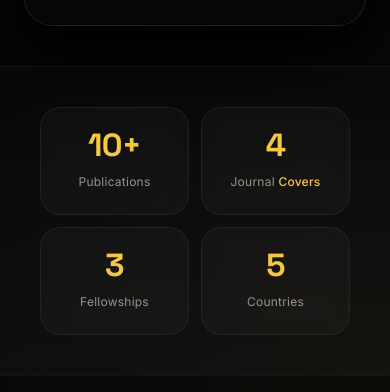
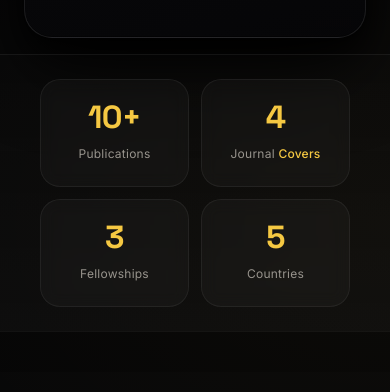
Before and after one commit to arman-rashid/arman-rashid.github.io, a plain HTML site: page index.html in a window 390 px wide. Shown: the part 3670-4062 px from the top of the page. Drawn offline with Linux system fonts and the light colour scheme; animation ran at ten frames a second.

Commit message:
Update index.html

```diff
--- a/index.html
+++ b/index.html
@@ -728,11 +728,14 @@
             color: #f5c842;
             font-weight: 500;
         }
+
+        /* — MORE GAP BEFORE SKILL PILLS — */
         .skill-pills {
             display: flex;
             flex-wrap: wrap;
             gap: 8px;
-            margin: 16px 0 20px;
+            margin: 28px 0 20px;
+            /* increased top margin from 16px → 28px */
         }
         .skill-pill {
             background: rgba(255, 255, 255, 0.04);
@@ -748,15 +751,17 @@
             color: #fff;
         }
 
-        /* --- FULL-WIDTH STATS --- */
+        /* --- FULL-WIDTH STATS — TIGHTER SPACING --- */
         .stats-fullwidth {
             width: 100vw;
             margin-left: calc(-50vw + 50%);
-            padding: 50px 24px;
+            padding: 20px 24px;
+            /* reduced from 50px → 20px */
             background: linear-gradient(180deg, rgba(255, 255, 255, 0.01), rgba(255, 255, 255, 0.03));
             border-top: 1px solid rgba(255, 255, 255, 0.04);
             border-bottom: 1px solid rgba(255, 255, 255, 0.04);
-            margin-top: 40px;
+            margin-top: 16px;
+            /* reduced from 40px → 16px */
         }
         .stats-fullwidth .container {
             max-width: 1400px;
@@ -828,7 +833,8 @@
         }
         @media (max-width: 820px) {
             .stats-fullwidth {
-                padding: 40px 16px;
+                padding: 24px 16px;
+                /* slightly reduced on mobile */
                 margin-left: 0;
                 width: 100%;
             }
@@ -838,15 +844,15 @@
             }
             .stat-card .number {
                 font-size: 2.4rem;
+            }
+            .stat-card {
+                padding: 20px 12px;
             }
         }
         @media (max-width: 480px) {
             .about-stats {
                 grid-template-columns: 1fr 1fr;
                 gap: 12px;
-            }
-            .stat-card {
-                padding: 20px 12px;
             }
             .stat-card .number {
                 font-size: 2rem;
@@ -1465,6 +1471,10 @@
             .about-grid,
             .contact-wrap {
                 grid-template-columns: 1fr;
+            }
+            /* reduce section padding on mobile for tighter feel */
+            section {
+                padding: 60px 0 40px;
             }
             .nav-links {
                 position: fixed;
@@ -1614,7 +1624,7 @@
     </section>
 
     <!-- ===== ABOUT ===== -->
-    <section id="about" style="background: rgba(255,255,255,0.005); padding-top: 60px;">
+    <section id="about" style="background: rgba(255,255,255,0.005); padding-top: 60px; padding-bottom: 40px;">
         <div class="container">
             <span class="section-label reveal">About me</span>
             <h2 class="section-title reveal">Research &amp; <span class="highlight">Journey</span></h2>
@@ -1641,6 +1651,7 @@
                             Below, you can find more details about my academic journey and research interests.
                         </p>
                     </div>
+                    <!-- skill pills now have more top margin (28px) -->
                     <div class="skill-pills">
                         <span class="skill-pill">LabVIEW</span>
                         <span class="skill-pill">Python</span>
@@ -1654,7 +1665,6 @@
                         <span class="skill-pill">Ultra-high vacuum</span>
                         <span class="skill-pill">Scanning probe microscopy</span>
                     </div>
-                    <!-- stats moved to full-width section below -->
                 </div>
                 <div class="reveal reveal-delay-2">
                     <div class="glass-card-strong">
@@ -1691,7 +1701,7 @@
             </div>
         </div>
 
-        <!-- ===== FULL-WIDTH STATS ===== -->
+        <!-- ===== FULL-WIDTH STATS — now with tighter spacing ===== -->
         <div class="stats-fullwidth reveal">
             <div class="container">
                 <div class="about-stats">
```
